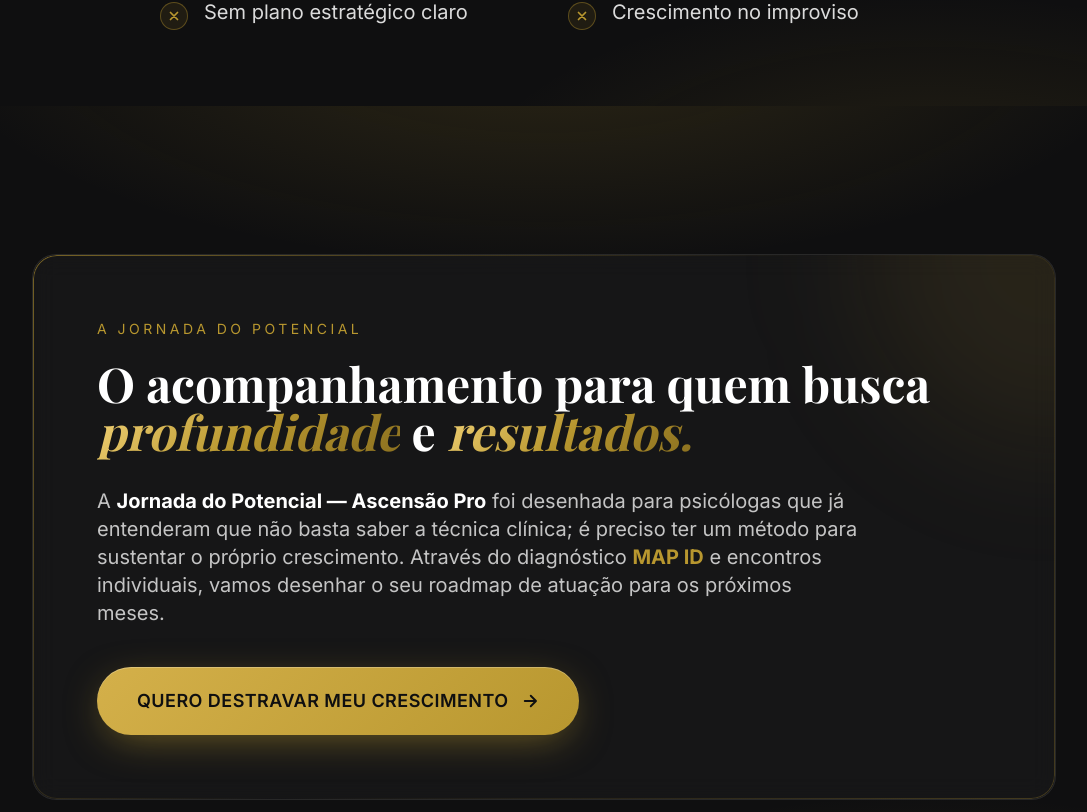
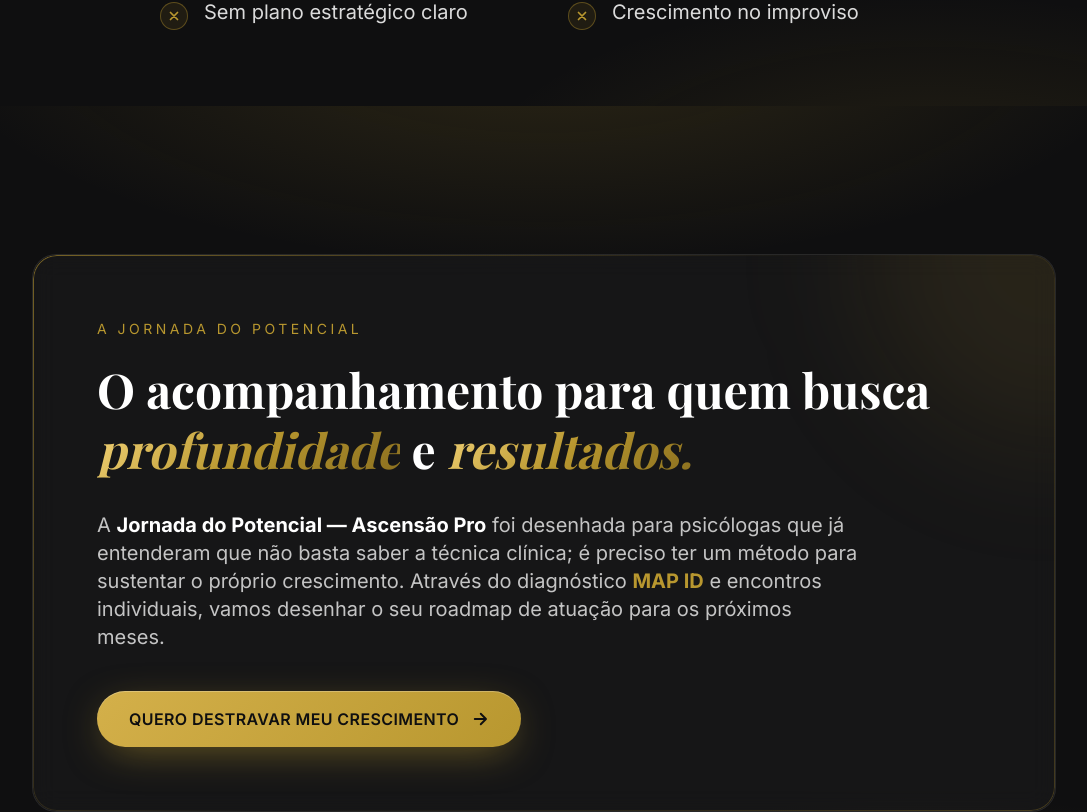
Before and after one commit to andrebastelli/aula.ascensaopro, a React (Vite) app: page / in a window 1280 px wide. Shown: the part 2294-3106 px from the top of the page, without its empty margins (96-1183 px from the left). Built offline with nearby package versions, Linux system fonts and the light colour scheme; a web font is replaced by a local one.

Commit message:
feat: refine App section styling and text adjustments

```diff
--- a/src/App.tsx
+++ b/src/App.tsx
@@ -178,21 +178,25 @@ export default function App() {
         </div>
       </section>
 
-      {/* SOLUTION */}
-      <section className="px-6 py-16 md:py-28 relative">
+      <section className="px-4 md:px-6 py-12 md:py-28 relative">
   <div className="max-w-5xl mx-auto">
-          <div className="glass gold-border rounded-3xl p-8 md:p-16 relative overflow-hidden">
+    <div className="glass gold-border rounded-3xl p-6 md:p-16 relative overflow-hidden">
+
       <div className="absolute top-0 right-0 w-96 h-96 bg-gold/10 rounded-full blur-3xl -translate-y-1/2 translate-x-1/2" />
+
       <div className="relative">
-              <span className="text-xs md:text-sm uppercase tracking-[0.25em] text-gold mb-5 block">
+
+        <span className="text-[10px] md:text-sm uppercase tracking-[0.2em] md:tracking-[0.25em] text-gold mb-4 md:mb-5 block">
           A Jornada do Potencial
         </span>
-              <h2 className="font-display text-3xl md:text-5xl font-bold leading-tight mb-8">
+
+        <h2 className="font-display text-2xl md:text-5xl font-bold leading-[1.3] md:leading-tight mb-6 md:mb-8">
           O acompanhamento para quem busca{" "}
           <span className="text-gradient-gold italic">profundidade</span> e{" "}
           <span className="text-gradient-gold italic">resultados.</span>
         </h2>
-              <p className="text-lg md:text-xl text-white/75 leading-relaxed max-w-3xl">
+
+        <p className="text-sm md:text-xl text-white/75 leading-relaxed max-w-3xl">
           A <strong className="text-white">Jornada do Potencial — Ascensão Pro</strong> foi
           desenhada para psicólogas que já entenderam que não basta saber a
           técnica clínica; é preciso ter um método para sustentar o próprio
@@ -202,9 +206,10 @@ export default function App() {
           próximos meses.
         </p>
 
-              <div className="mt-10">
-                <CTAButton large>Quero destravar meu crescimento</CTAButton>
+        <div className="mt-6 md:mt-10">
+          <CTAButton>Quero destravar meu crescimento</CTAButton>
         </div>
+
       </div>
     </div>
   </div>
```
Lines whose indentation alone changed are shown as unchanged.
